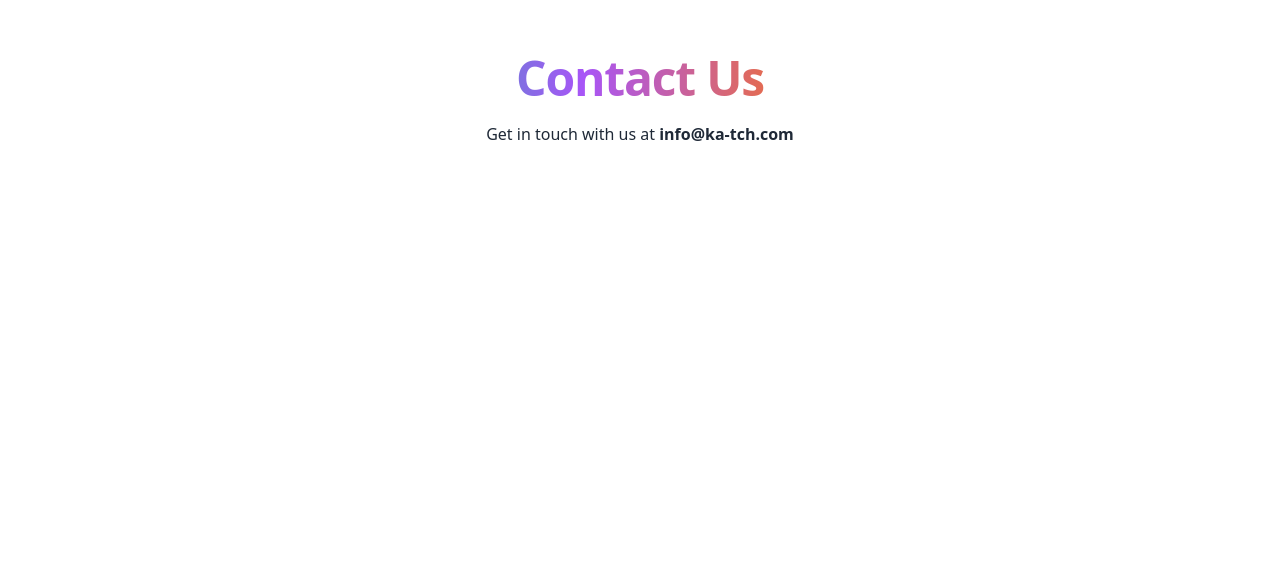
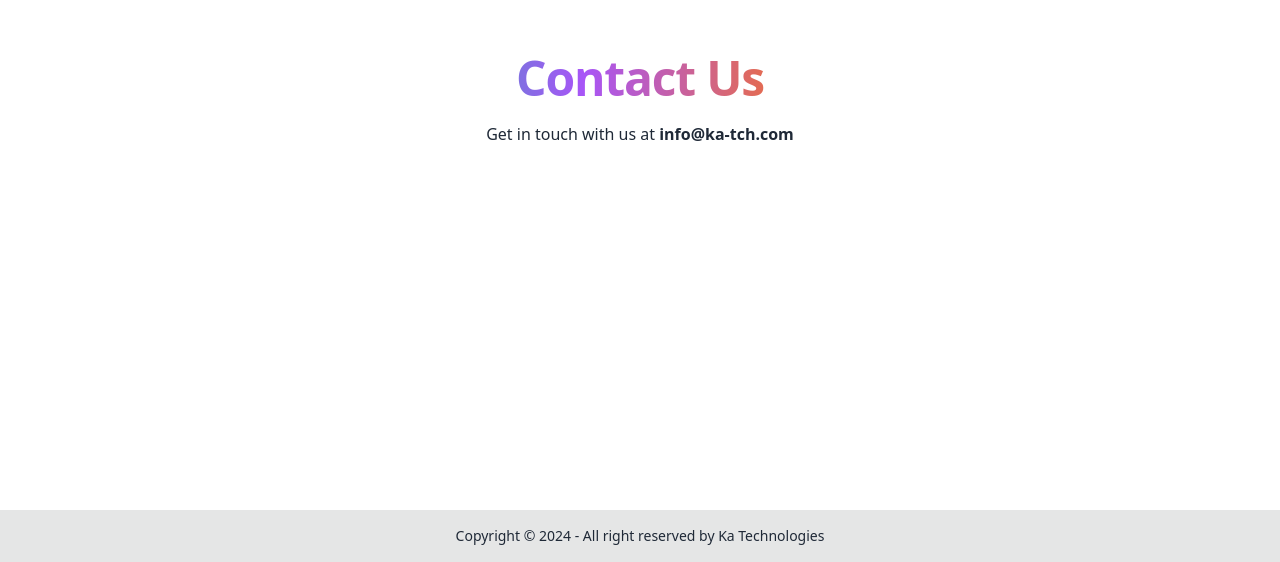
Before and after one commit to Ka-Technology/homepage, a React (Vite) app in the folder frontend/: page / in a window 1280 px wide. Shown: the part 2690-3252 px from the top of the page. Before the commit the page ends 3200 px from the top, so only its background shows below. Built offline with nearby package versions, Linux system fonts and the light colour scheme.

Commit message:
Added footer

```diff
--- a/frontend/src/pages/landingpage.tsx
+++ b/frontend/src/pages/landingpage.tsx
@@ -181,6 +181,11 @@
           </div>
         </div>
       </div>
+        <footer className="footer footer-center bg-base-300 text-base-content p-4">
+        <aside>
+          <p>Copyright © {new Date().getFullYear()} - All right reserved by Ka Technologies</p>
+        </aside>
+      </footer>
     </div>
   );
 }
```
